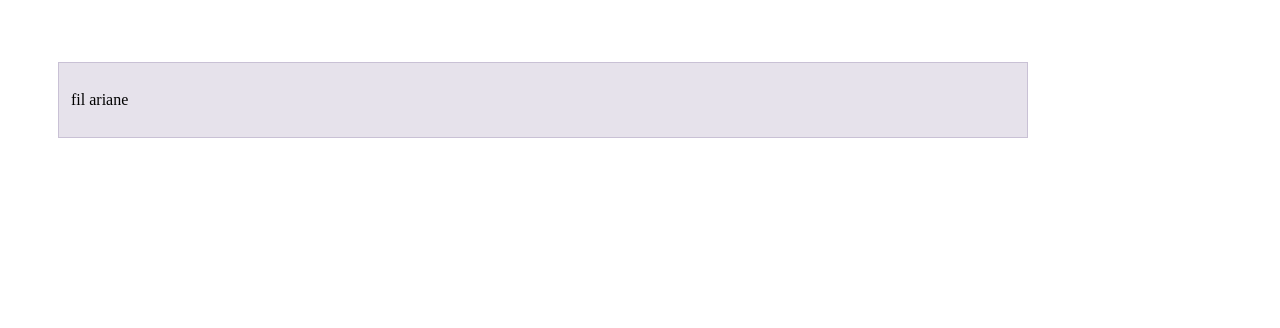
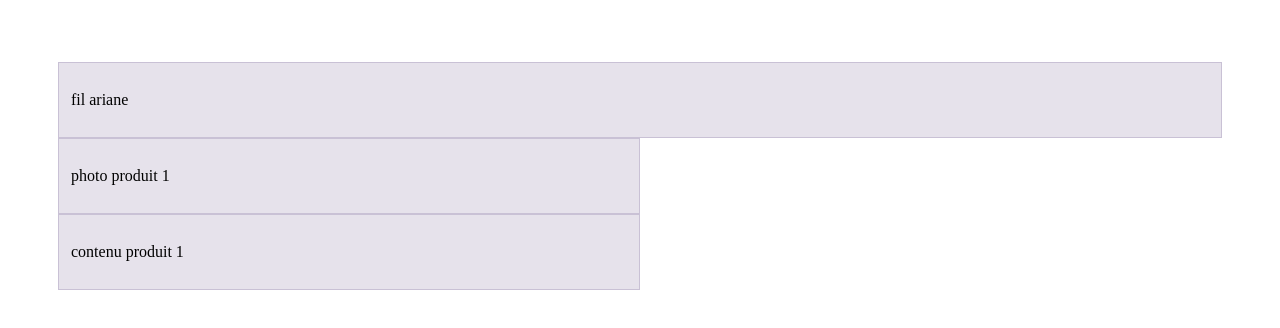
Before and after one commit to Dubois64/Inte-gration-Vin, a website built with Parcel: page src/detail-vin.html in a window 1280 px wide. Shown: the part 282-610 px from the top of the page. Built offline with nearby package versions, Linux system fonts and the light colour scheme; a web font is replaced by a local one.

Commit message:
detail vin

```diff
--- a/src/detail-vin.html
+++ b/src/detail-vin.html
@@ -55,8 +55,28 @@
     <div class="fil-ariane">
       <div class="container">
         <div class="row">
-          <div class="col-10">
+          <div class="col-12">
             <p class="fil-ariane">fil ariane</p>
+          </div>
+        </div>
+      </div>
+    </div>
+
+    <div class="photo-produit-1">
+      <div class="container">
+        <div class="row">
+          <div class="col-6">
+            <p class="fil-ariane">photo produit 1</p>
+          </div>
+        </div>
+      </div>
+    </div>
+
+    <div class="contenu-produit-1">
+      <div class="container">
+        <div class="row">
+          <div class="col-6">
+            <p class="fil-ariane">contenu produit 1</p>
           </div>
         </div>
       </div>
```
Also changed, not shown: src/index.html (+1 -1 lines).
